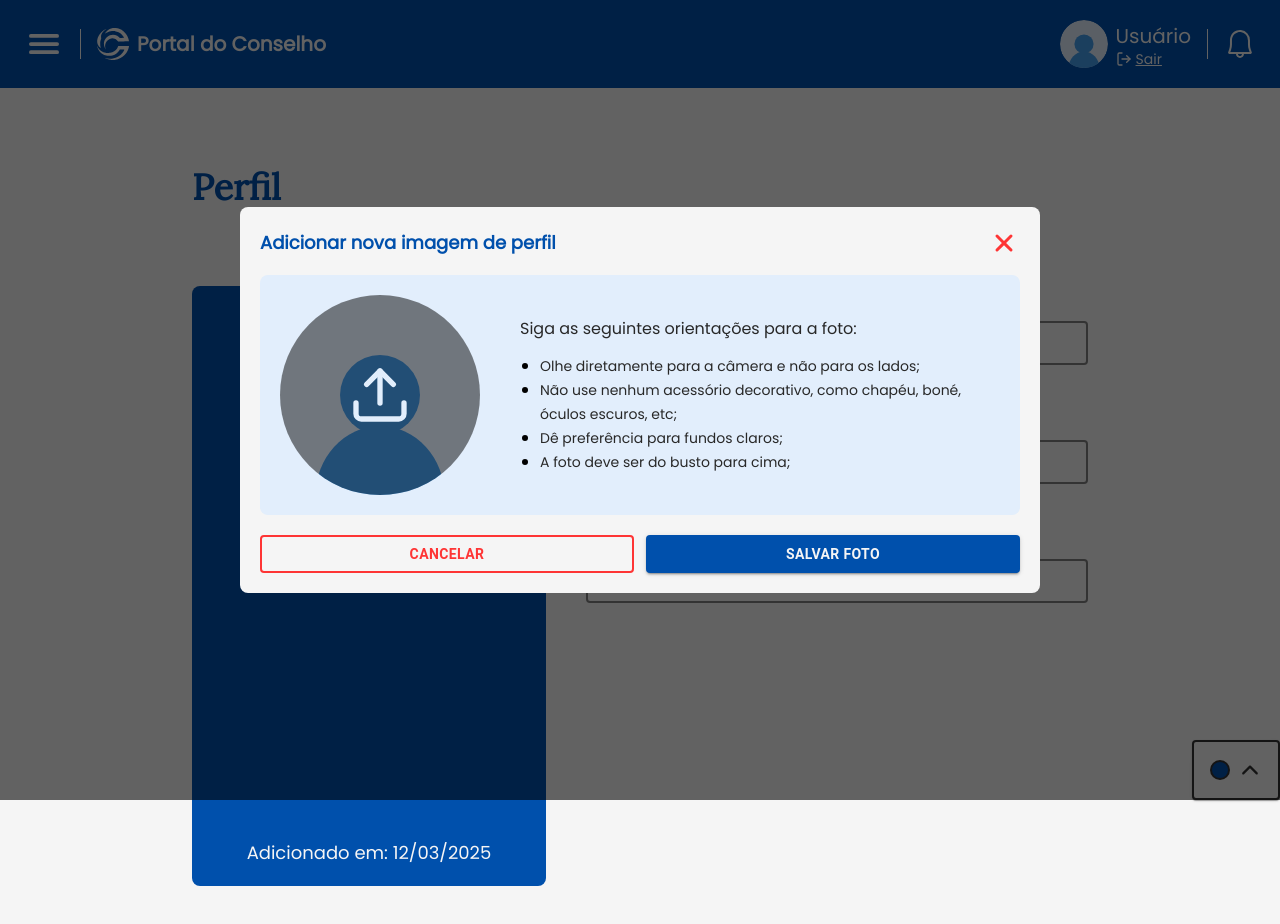
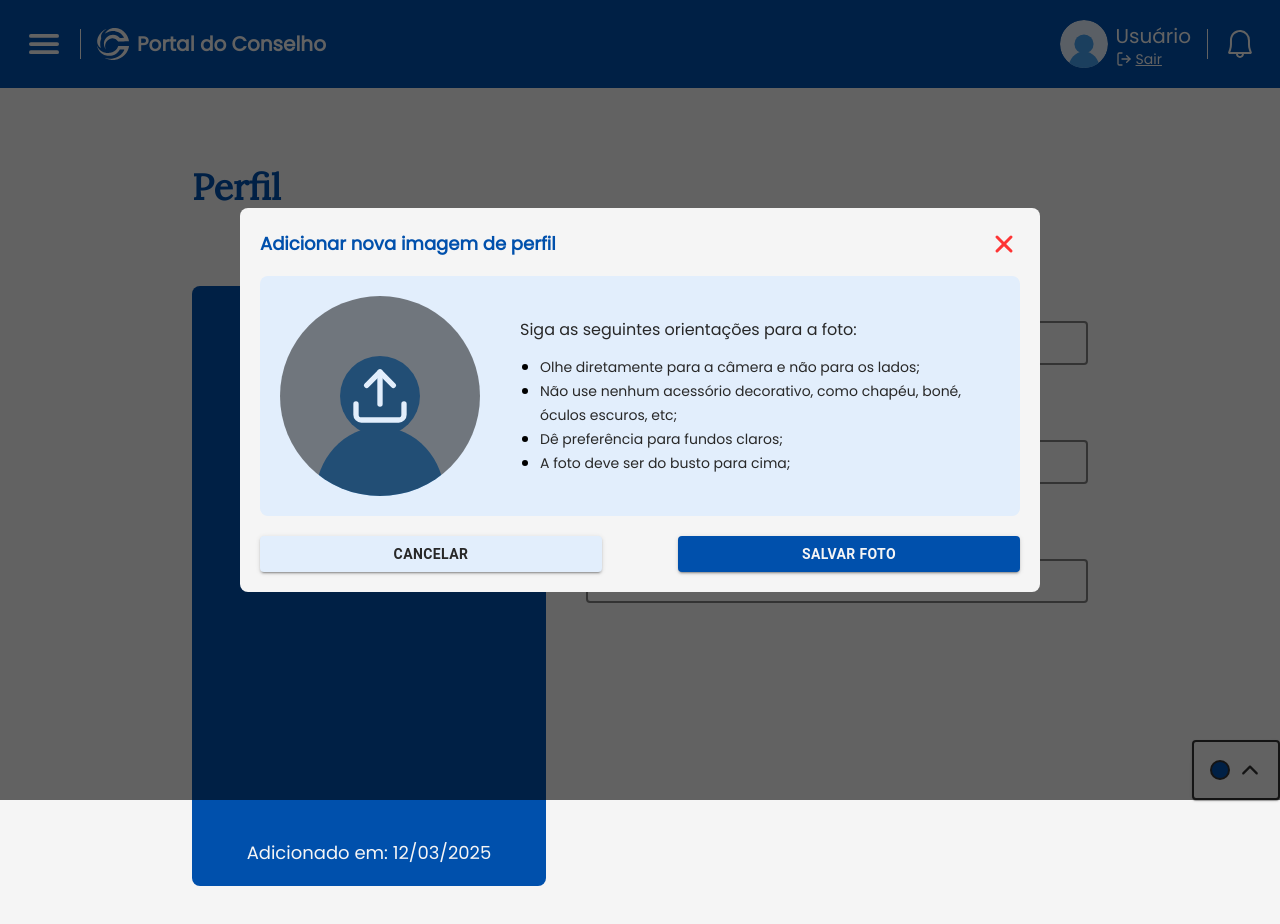
Before and after one commit to Hivqs79/Portal_do_Conselho, a Next.js app in the folder front/app/: page /profile in a window 1280 px wide. Both pictures are taken after a click on the button 431 px from the left and 448 px from the top of the page. Shown: the top 924 px of the page. Built offline with nearby package versions, Linux system fonts and the light colour scheme.

Commit message:
:recycle: refactor: Change the size and color button of Upload Image Modal component

```diff
--- a/front/app/app/profile/page.tsx
+++ b/front/app/app/profile/page.tsx
@@ -184,7 +184,7 @@ export default function Profile() {
               color="inherit"
               onClick={closeSnackbar}
             >
-              <Icon IconPassed={IoClose} color={redDanger} />
+              <Icon IconPassed={IoClose} color={whiteColor} />
             </IconButton>
           }
         />
--- a/front/app/components/Modals/UploadImageModal.tsx
+++ b/front/app/components/Modals/UploadImageModal.tsx
@@ -133,12 +133,12 @@ export default function UploadImageModal({ onClose }: UploadImageModalProps) {
         </Box>
         <Box className="flex justify-between gap-3 mt-5">
           <Button
-            variant="outlined"
+            variant="contained"
             onClick={onClose}
             sx={{
-              width: "50%",
-              color: redDanger,
-              borderColor: redDanger,
+              width: "45%",
+              color: textBlackolor,
+              backgroundColor: terciaryColor,
               borderWidth: 2,
               fontSize: 14,
               fontWeight: 600,
@@ -150,7 +150,7 @@ export default function UploadImageModal({ onClose }: UploadImageModalProps) {
             variant="contained"
             color="primary"
             sx={{
-              width: "50%",
+              width: "45%",
               backgroundColor: primaryColor,
               color: whiteColor,
               fontSize: 14,
```
